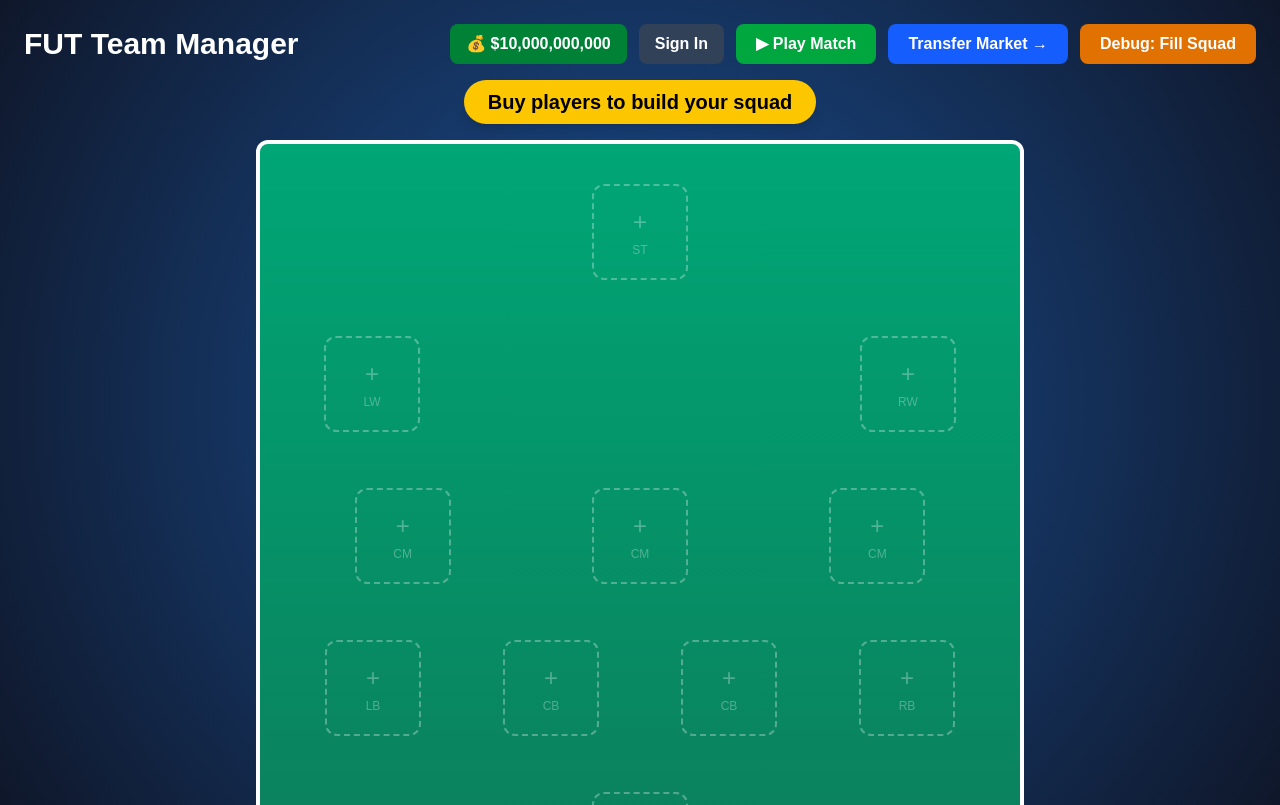
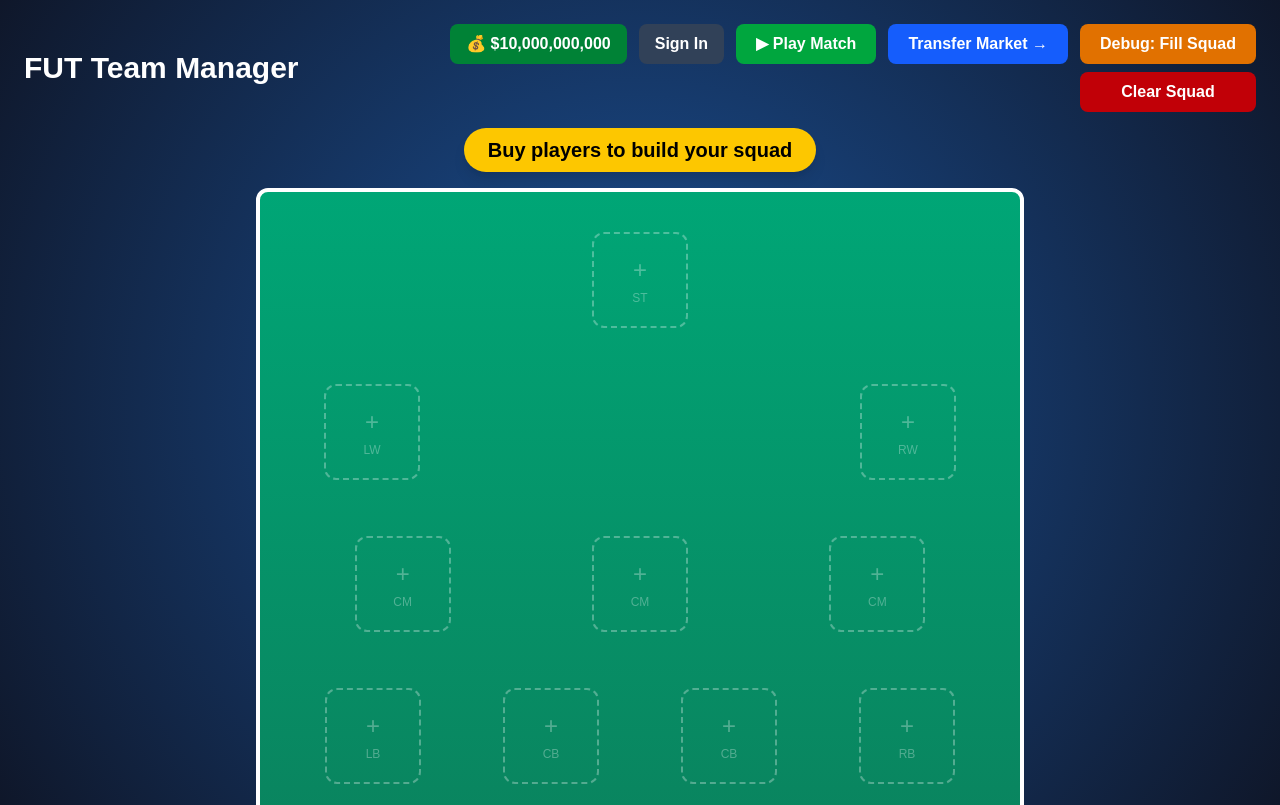
Before and after one commit to samhonikman/code-fc-, a Next.js app: page / in a window 1280 px wide. Shown: the top 805 px of the page. Built offline with nearby package versions, Linux system fonts and the light colour scheme.

Commit message:
making a debug squad fill button

```diff
--- a/app/market/page.tsx
+++ b/app/market/page.tsx
@@ -138,8 +138,11 @@ export default function TransferMarketPage() {
   useEffect(() => {
     const budgetKey = getUserKey("budget");
     const boughtKey = getUserKey("boughtPlayers");
-    const saved = localStorage.getItem(budgetKey);
-    setBudget(saved ? parseInt(saved) : 1000000000);
+    const minBudget = 10000000000;
+    const savedBudget = parseInt(localStorage.getItem(budgetKey) || "0", 10) || 0;
+    const normalizedBudget = Math.max(savedBudget, minBudget);
+    localStorage.setItem(budgetKey, String(normalizedBudget));
+    setBudget(normalizedBudget);
     setBoughtPlayers(JSON.parse(localStorage.getItem(boughtKey) || "[]"));
 
     const cacheKey = "marketPlayersCache";
@@ -228,7 +231,27 @@ export default function TransferMarketPage() {
     alert(`${player.name} sold for $${player.price.toLocaleString()}!`);
   };
 
-  // Debug helper: fill pitch with random players, deducting cost from budget
+  const clearAllSquadPlayers = () => {
+    const budgetKey = getUserKey("budget");
+    const boughtKey = getUserKey("boughtPlayers");
+    const currentBought = JSON.parse(localStorage.getItem(boughtKey) || "[]") as Player[];
+
+    const refund = currentBought.reduce((sum, p) => sum + (p.price || 0), 0);
+    const currentBudget = parseInt(localStorage.getItem(budgetKey) || "0", 10) || 0;
+    const newBudget = currentBudget + refund;
+
+    localStorage.setItem(boughtKey, JSON.stringify([]));
+    localStorage.setItem(getUserKey("pitchPositions"), JSON.stringify({}));
+    localStorage.setItem(getUserKey("benchPlayers"), JSON.stringify([]));
+    localStorage.setItem(budgetKey, String(newBudget));
+
+    setBoughtPlayers([]);
+    setBudget(newBudget);
+
+    alert(`Squad cleared. Refunded $${refund.toLocaleString()}.`);
+  };
+
+  // Debug helper: fill pitch with position-correct random players, deducting cost from budget
   const fillDebugSquad = () => {
     const budgetKey = getUserKey("budget");
     const boughtKey = getUserKey("boughtPlayers");
@@ -236,11 +259,56 @@ export default function TransferMarketPage() {
     const pool = (marketPlayers && marketPlayers.length) ? marketPlayers.slice() : initialPlayers.concat(generateAdditionalPlayers(51, 120));
     const shuffled = [...pool].sort(() => Math.random() - 0.5);
 
-    // pick 11 unique players not already owned
+    // pick 11 unique players by required formation slots
     const avail = shuffled.filter((p) => !boughtPlayers.find((b) => b.id === p.id));
-    const selected = avail.slice(0, 11);
-    if (selected.length === 0) {
-      alert("No available players to fill the squad.");
+    const positionGroups: Record<string, Player[]> = {
+      GK: avail.filter((p) => p.position === "GK"),
+      LB: avail.filter((p) => ["LB", "LWB"].includes(p.position)),
+      RB: avail.filter((p) => ["RB", "RWB"].includes(p.position)),
+      CB: avail.filter((p) => p.position === "CB"),
+      CM: avail.filter((p) => ["CM", "CDM", "CAM"].includes(p.position)),
+      LW: avail.filter((p) => ["LW", "LM"].includes(p.position)),
+      RW: avail.filter((p) => ["RW", "RM"].includes(p.position)),
+      ST: avail.filter((p) => ["ST", "CF"].includes(p.position)),
+    };
+
+    const takeOne = (arr: Player[], used: Set<number>) => {
+      const pick = arr.find((p) => !used.has(p.id));
+      if (!pick) return null;
+      used.add(pick.id);
+      return pick;
+    };
+
+    const used = new Set<number>();
+    // These slot keys must match `components/Pitch.tsx` exactly.
+    const slotToPlayer: Array<{ slot: string; player: Player | null }> = [
+      { slot: "GK", player: takeOne(positionGroups.GK, used) },
+      { slot: "LB", player: takeOne(positionGroups.LB, used) },
+      { slot: "CB1", player: takeOne(positionGroups.CB, used) },
+      { slot: "CB2", player: takeOne(positionGroups.CB, used) },
+      { slot: "RB", player: takeOne(positionGroups.RB, used) },
+      { slot: "CM1", player: takeOne(positionGroups.CM, used) },
+      { slot: "CM2", player: takeOne(positionGroups.CM, used) },
+      { slot: "CM3", player: takeOne(positionGroups.CM, used) },
+      { slot: "LW", player: takeOne(positionGroups.LW, used) },
+      { slot: "RW", player: takeOne(positionGroups.RW, used) },
+      { slot: "ST", player: takeOne(positionGroups.ST, used) },
+    ];
+
+    // Fallback fill if any exact position is missing
+    for (const slotEntry of slotToPlayer) {
+      if (!slotEntry.player) {
+        const fallback = avail.find((p) => !used.has(p.id));
+        if (fallback) {
+          used.add(fallback.id);
+          slotEntry.player = fallback;
+        }
+      }
+    }
+
+    const selected = slotToPlayer.map((s) => s.player).filter(Boolean) as Player[];
+    if (selected.length < 11) {
+      alert("Not enough available players to fill all 11 positions.");
       return;
     }
 
@@ -254,16 +322,20 @@ export default function TransferMarketPage() {
     localStorage.setItem(budgetKey, String(newBudget));
 
     // create pitch positions mapping (11 slots)
-    const slots = ["GK","LB","CB","CB","RB","LM","CM","CM","RM","ST","ST"];
     const pitchPositions: Record<string, any> = {};
-    selected.forEach((p, i) => {
-      const slot = slots[i] || `SUB${i}`;
+    slotToPlayer.forEach((entry, i) => {
+      const p = entry.player as Player;
+      if (!p) return;
+      const slot = entry.slot || `SUB${i}`;
       pitchPositions[slot] = { id: `bought_${p.id}`, name: p.name, position: p.position, rating: p.rating };
     });
     localStorage.setItem(getUserKey("pitchPositions"), JSON.stringify(pitchPositions));
 
-    // bench: next 7 available players
-    const benchPlayers = avail.slice(11, 18).map((p) => ({ id: `bought_${p.id}`, name: p.name, position: p.position, rating: p.rating }));
+    // bench: next 7 available players that were not used in starting XI
+    const benchPlayers = avail
+      .filter((p) => !used.has(p.id))
+      .slice(0, 7)
+      .map((p) => ({ id: `bought_${p.id}`, name: p.name, position: p.position, rating: p.rating }));
     localStorage.setItem(getUserKey("benchPlayers"), JSON.stringify(benchPlayers));
 
     // remove selected from visible market list to avoid immediate duplicates
@@ -295,6 +367,12 @@ export default function TransferMarketPage() {
             className="bg-indigo-600 hover:bg-indigo-500 text-white font-semibold px-4 py-2 rounded-lg transition-colors"
           >
             Refresh Market
+          </button>
+          <button
+            onClick={clearAllSquadPlayers}
+            className="bg-red-700 hover:bg-red-600 text-white font-semibold px-4 py-2 rounded-lg transition-colors"
+          >
+            Clear Squad
           </button>
           <Link href="/" className="bg-gray-700 hover:bg-gray-600 text-white font-semibold px-5 py-2 rounded-lg transition-colors">
             ← Back to Squad
--- a/app/page.tsx
+++ b/app/page.tsx
@@ -9,21 +9,131 @@ import { getCurrentUser, getUserKey } from "@/lib/user";
 export default function Home() {
   const [budget, setBudget] = useState<number | null>(null);
   const [currentUser, setCurrentUser] = useState<string | null>(null);
+  const [squadUiVersion, setSquadUiVersion] = useState(0);
+
+  const debugFirstNames = ["Luca", "Noah", "Mason", "Theo", "Mateo", "Leo", "Ethan", "Owen", "Alex", "Max"];
+  const debugLastNames = ["Silva", "Costa", "Khan", "Brooks", "Santos", "Taylor", "Moreno", "Ricci", "Reed", "Nguyen"];
+
+  const randomName = () => {
+    const first = debugFirstNames[Math.floor(Math.random() * debugFirstNames.length)];
+    const last = debugLastNames[Math.floor(Math.random() * debugLastNames.length)];
+    return `${first} ${last}`;
+  };
+
+  const createDebugPlayer = (id: number, position: string) => {
+    const rating = Math.round(72 + Math.random() * 20);
+    const price = Math.round(rating * 1000000 + Math.random() * 4000000);
+    return {
+      id,
+      name: randomName(),
+      position,
+      rating,
+      pace: Math.round(60 + Math.random() * 35),
+      shooting: Math.round(55 + Math.random() * 35),
+      passing: Math.round(60 + Math.random() * 35),
+      dribbling: Math.round(60 + Math.random() * 35),
+      defense: Math.round(55 + Math.random() * 35),
+      physical: Math.round(60 + Math.random() * 35),
+      team: "Debug XI",
+      image: "",
+      price,
+    };
+  };
 
   useEffect(() => {
     setCurrentUser(getCurrentUser());
     const budgetKey = getUserKey("budget");
-    if (!localStorage.getItem(budgetKey)) {
-      localStorage.setItem(budgetKey, "10000000000");
+    const minBudget = 10000000000;
+    const savedBudget = parseInt(localStorage.getItem(budgetKey) || "0", 10) || 0;
+    const normalizedBudget = Math.max(savedBudget, minBudget);
+    localStorage.setItem(budgetKey, String(normalizedBudget));
+    setBudget(normalizedBudget);
+  }, []);
+
+  const clearAllSquadPlayers = () => {
+    const budgetKey = getUserKey("budget");
+    const boughtKey = getUserKey("boughtPlayers");
+    const currentBought = JSON.parse(localStorage.getItem(boughtKey) || "[]") as Array<{ price?: number }>;
+
+    const refund = currentBought.reduce((sum, p) => sum + (p.price || 0), 0);
+    const currentBudgetValue = parseInt(localStorage.getItem(budgetKey) || "0", 10) || 0;
+    const newBudget = currentBudgetValue + refund;
+
+    localStorage.setItem(boughtKey, JSON.stringify([]));
+    localStorage.setItem(getUserKey("pitchPositions"), JSON.stringify({}));
+    localStorage.setItem(getUserKey("benchPlayers"), JSON.stringify([]));
+    localStorage.setItem(getUserKey("squadRating"), "0");
+    localStorage.setItem(budgetKey, String(newBudget));
+
+    setBudget(newBudget);
+    setSquadUiVersion((v) => v + 1);
+    alert(`Squad cleared. Refunded $${refund.toLocaleString()}.`);
+  };
+
+  const fillDebugSquad = () => {
+    const budgetKey = getUserKey("budget");
+    const boughtKey = getUserKey("boughtPlayers");
+
+    const baseId = Date.now();
+    const slots = ["GK", "LB", "CB", "CB", "RB", "CM", "CM", "CM", "LW", "RW", "ST"];
+    const starters = slots.map((pos, i) => createDebugPlayer(baseId + i, pos));
+    const benchPositions = ["GK", "CB", "CM", "CM", "LW", "RW", "ST"];
+    const bench = benchPositions.map((pos, i) => createDebugPlayer(baseId + 100 + i, pos));
+
+    const totalCost = [...starters, ...bench].reduce((sum, p) => sum + (p.price || 0), 0);
+    const currentBudgetValue = parseInt(localStorage.getItem(budgetKey) || "0", 10) || 0;
+    if (currentBudgetValue < totalCost) {
+      alert(`Not enough budget to auto-fill squad. Need $${totalCost.toLocaleString()}, have $${currentBudgetValue.toLocaleString()}.`);
+      return;
     }
-    setBudget(parseInt(localStorage.getItem(budgetKey)!));
-  }, []);
+
+    const currentBought = JSON.parse(localStorage.getItem(boughtKey) || "[]") as Array<{ id: number }>;
+    const mergedBought = [...currentBought, ...starters, ...bench];
+
+    const pitchPositions: Record<string, any> = {
+      GK: { id: `bought_${starters[0].id}`, name: starters[0].name, position: starters[0].position, rating: starters[0].rating },
+      LB: { id: `bought_${starters[1].id}`, name: starters[1].name, position: starters[1].position, rating: starters[1].rating },
+      CB1: { id: `bought_${starters[2].id}`, name: starters[2].name, position: starters[2].position, rating: starters[2].rating },
+      CB2: { id: `bought_${starters[3].id}`, name: starters[3].name, position: starters[3].position, rating: starters[3].rating },
+      RB: { id: `bought_${starters[4].id}`, name: starters[4].name, position: starters[4].position, rating: starters[4].rating },
+      CM1: { id: `bought_${starters[5].id}`, name: starters[5].name, position: starters[5].position, rating: starters[5].rating },
+      CM2: { id: `bought_${starters[6].id}`, name: starters[6].name, position: starters[6].position, rating: starters[6].rating },
+      CM3: { id: `bought_${starters[7].id}`, name: starters[7].name, position: starters[7].position, rating: starters[7].rating },
+      LW: { id: `bought_${starters[8].id}`, name: starters[8].name, position: starters[8].position, rating: starters[8].rating },
+      RW: { id: `bought_${starters[9].id}`, name: starters[9].name, position: starters[9].position, rating: starters[9].rating },
+      ST: { id: `bought_${starters[10].id}`, name: starters[10].name, position: starters[10].position, rating: starters[10].rating },
+    };
+
+    const benchPlayers = bench.map((p) => ({
+      id: `bought_${p.id}`,
+      name: p.name,
+      position: p.position,
+      rating: p.rating,
+      pace: p.pace,
+      shooting: p.shooting,
+      passing: p.passing,
+      dribbling: p.dribbling,
+      defense: p.defense,
+      physical: p.physical,
+    }));
+
+    const newBudget = currentBudgetValue - totalCost;
+    localStorage.setItem(boughtKey, JSON.stringify(mergedBought));
+    localStorage.setItem(getUserKey("pitchPositions"), JSON.stringify(pitchPositions));
+    localStorage.setItem(getUserKey("benchPlayers"), JSON.stringify(benchPlayers));
+    localStorage.setItem(getUserKey("squadRating"), String(Math.round(starters.reduce((s, p) => s + p.rating, 0) / starters.length)));
+    localStorage.setItem(budgetKey, String(newBudget));
+
+    setBudget(newBudget);
+    setSquadUiVersion((v) => v + 1);
+    alert(`Squad auto-filled. Spent $${totalCost.toLocaleString()}.`);
+  };
 
   return (
     <main className="p-6">
       <div className="flex items-center justify-between mb-4">
         <h1 className="text-3xl font-bold">FUT Team Manager</h1>
-        <div className="flex items-center gap-3">
+        <div className="flex items-start gap-3">
           {budget !== null && (
             <span className="bg-green-700 text-white font-semibold px-4 py-2 rounded-lg">
               💰 ${budget.toLocaleString()}
@@ -47,15 +157,23 @@ export default function Home() {
           >
             Transfer Market →
           </Link>
-          <Link
-            href="/market?debugFill=1"
-            className="bg-amber-600 hover:bg-amber-500 text-white font-semibold px-5 py-2 rounded-lg transition-colors"
-          >
-            Debug: Fill Squad
-          </Link>
+          <div className="flex flex-col gap-2">
+            <button
+              onClick={fillDebugSquad}
+              className="bg-amber-600 hover:bg-amber-500 text-white font-semibold px-5 py-2 rounded-lg transition-colors"
+            >
+              Debug: Fill Squad
+            </button>
+            <button
+              onClick={clearAllSquadPlayers}
+              className="bg-red-700 hover:bg-red-600 text-white font-semibold px-5 py-2 rounded-lg transition-colors"
+            >
+              Clear Squad
+            </button>
+          </div>
         </div>
       </div>
-      <SquadManager />
+      <SquadManager key={squadUiVersion} />
       <YouthAcademy />
     </main>
   );
```
